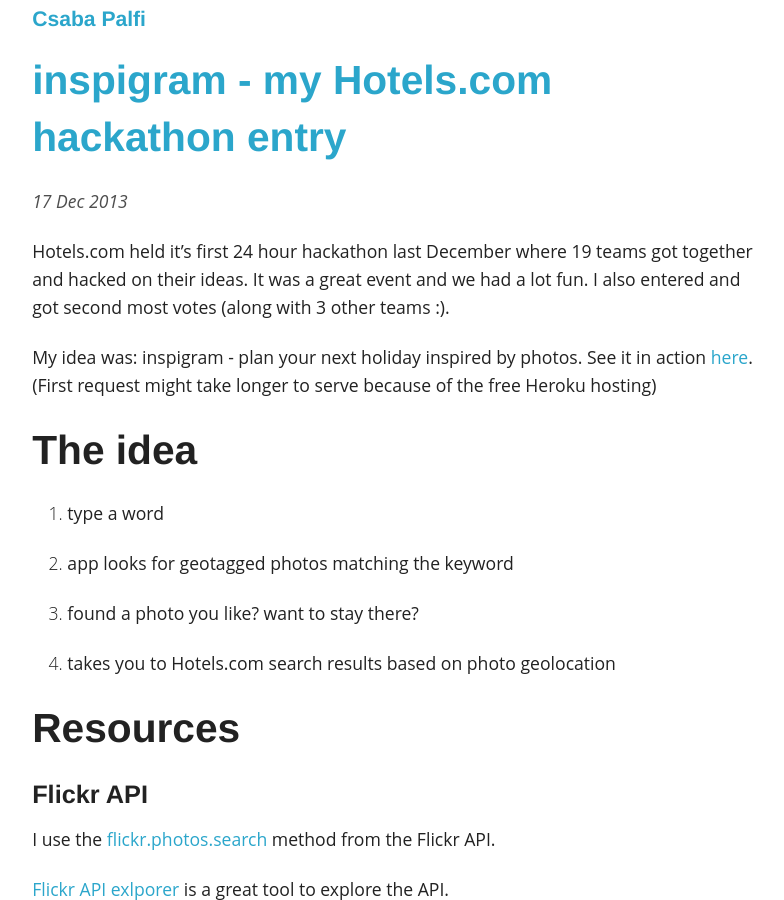
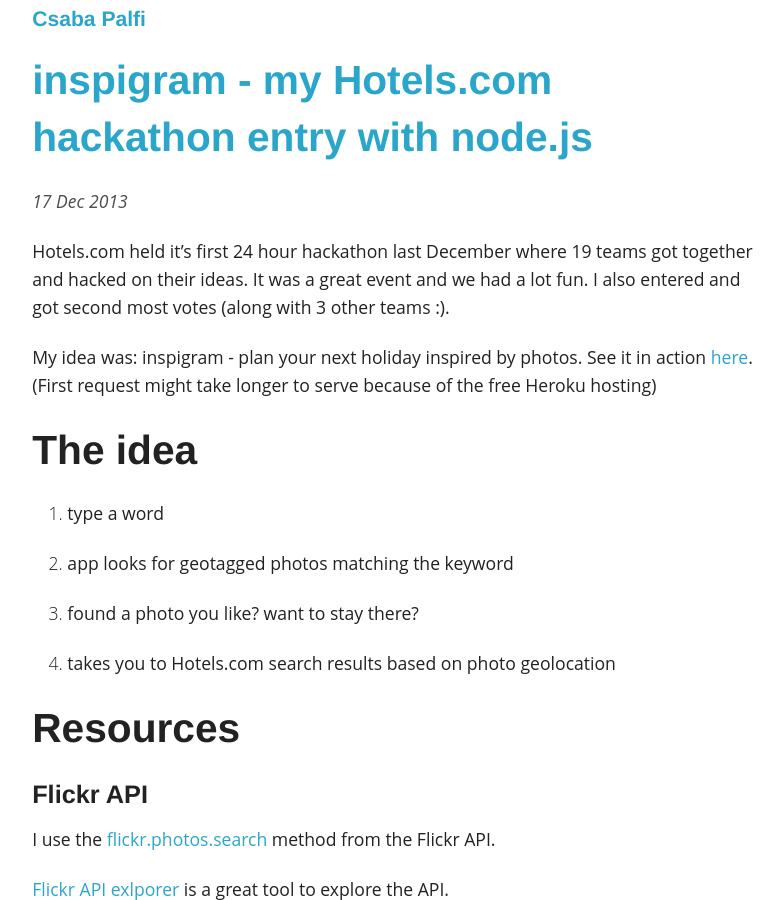
Before and after one commit to dublado/csabapalfi.github.io, a Jekyll site: the page built from _posts/2013-12-17-inspigram.md, in a window 1280 px wide and 900 px high. Shown: the whole window, without its empty margins (243-1027 px from the left). Built offline with Jekyll 4.4.1, drawn with Linux system fonts in a browser that asks for light colours; Markdown is read by kramdown in place of the engine named in the settings; comment, search, counter and statistics services are not loaded.

Commit message:
better title for inspigram post

```diff
--- a/_posts/2013-12-17-inspigram.md
+++ b/_posts/2013-12-17-inspigram.md
@@ -1,7 +1,7 @@
 ---
-title: "inspigram - my Hotels.com hackathon entry"
+title: "inspigram - my Hotels.com hackathon entry with node.js"
 layout: post
-summary: "inspigram - my Hotels.com hackathon entry"
+summary: "inspigram - my Hotels.com hackathon entry with node.js, Flickr and Google Maps API"
 ---
 
 Hotels.com held it's first 24 hour hackathon last December where 19 teams got together and hacked on their ideas. It was a great event and we had a lot fun. I also entered and got second most votes (along with 3 other teams :).
```
